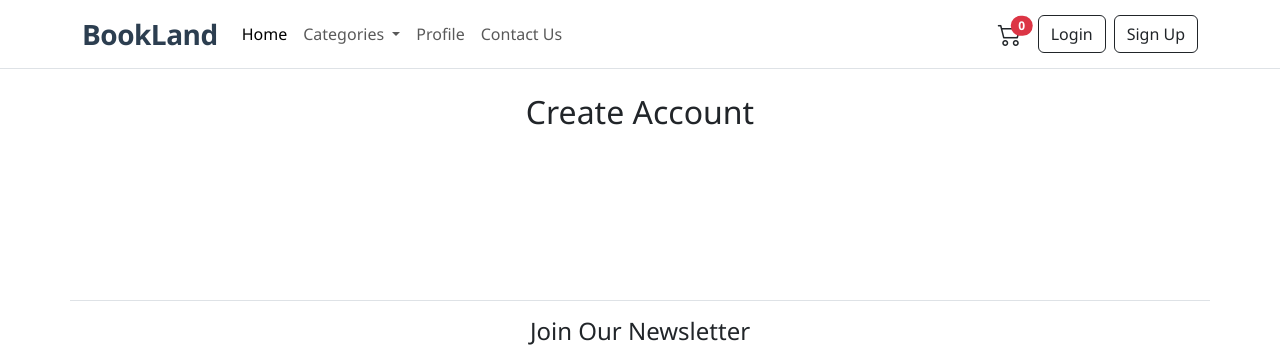
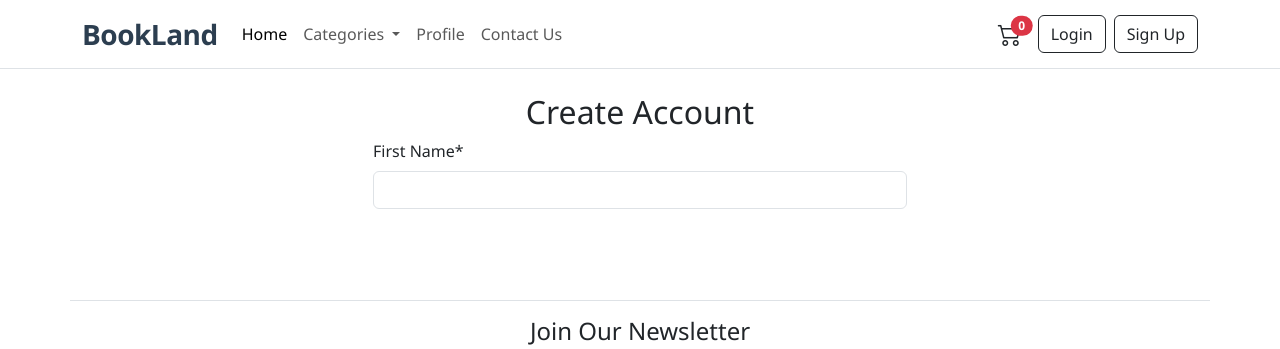
Before and after one commit to onur-CK/BookLand, a Django app: page /accounts/signup/ in a window 1280 px wide. Shown: the top 349 px of the page. Run offline with Django 5.2, Linux system fonts and the light colour scheme.

Commit message:
Create the form and add first name input div for our signup page.

```diff
--- a/templates/allauth/account/signup.html
+++ b/templates/allauth/account/signup.html
@@ -9,6 +9,23 @@
     <div class="row justify-content-center">
         <div class="col-12 col-md-8 col-lg-6">
             <h2 class="text-center">Create Account</h2>
+            <form action="{% url 'account_signup' %}" class="signup" id="signup_form" method="post">
+                {% csrf_token %}
+
+                {% if form.erros %}
+                <div class="alert">
+                    <strong>Error:</strong> Please correct the erros below.
+                </div>
+                {% endif %}
+
+                <!-- First Name -->
+                <div class="">
+                    <label for="id_first_name" class="form-label">First Name*</label>
+                    <input type="text" name="first_name" id="id_first_name" class="form-control" required>
+                </div>
+
+
+            </form>
         </div>
     </div>
 </div>
```
